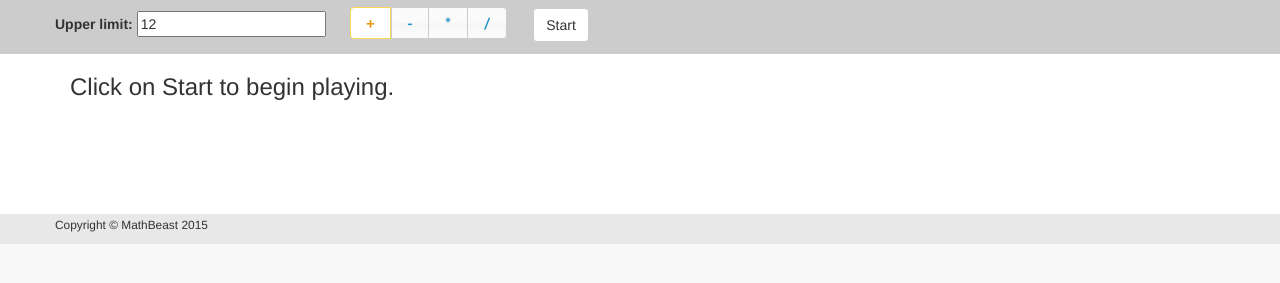
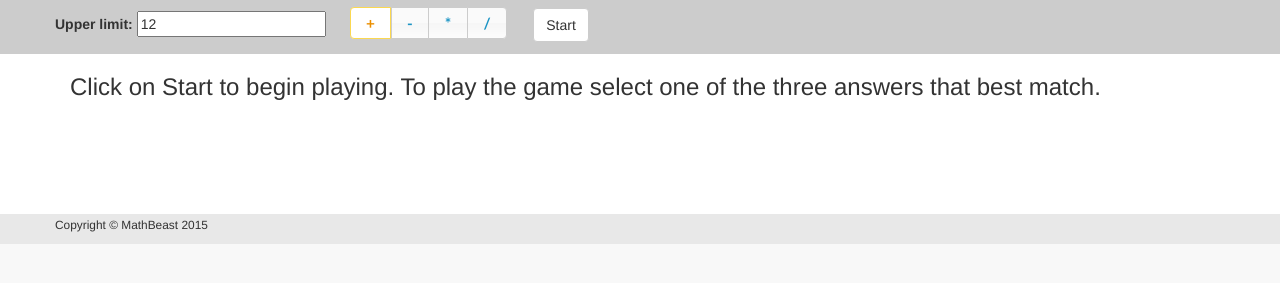
Before and after one commit to PhoenixJSMeetup/mathbeast, a plain HTML site: page index.html in a window 1280 px wide. Shown: the part 63-346 px from the top of the page. Drawn offline with Linux system fonts and the light colour scheme.

Commit message:
Added some instructions.

```diff
--- a/index.html
+++ b/index.html
@@ -62,7 +62,7 @@
   <div class="container">
     <section class="status">
       <h2 class="results"></h2>
-      <h3 class="message">Click on Start to begin playing.</h3>
+      <h3 class="message">Click on Start to begin playing.  To play the game select one of the three answers that best match.</h3>
     </section>
     <section class="question">
       <div class="row">
```
